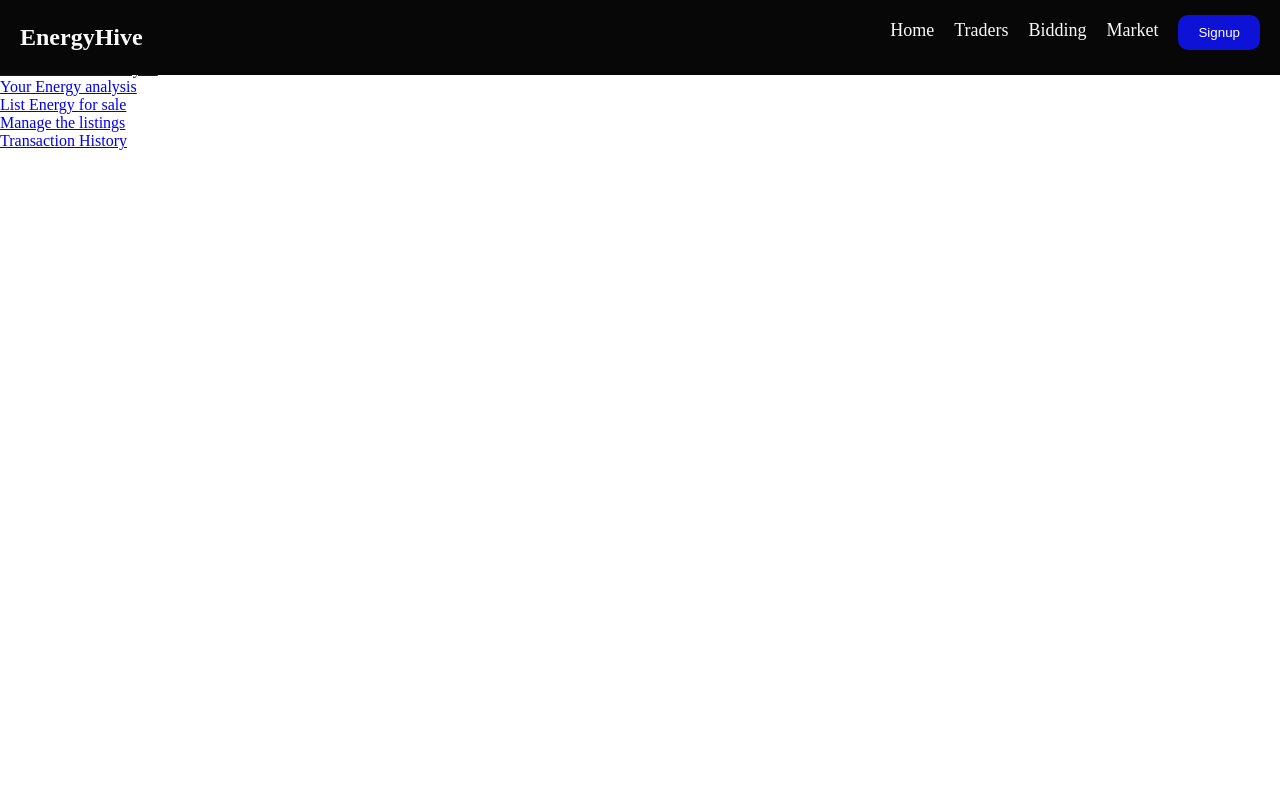
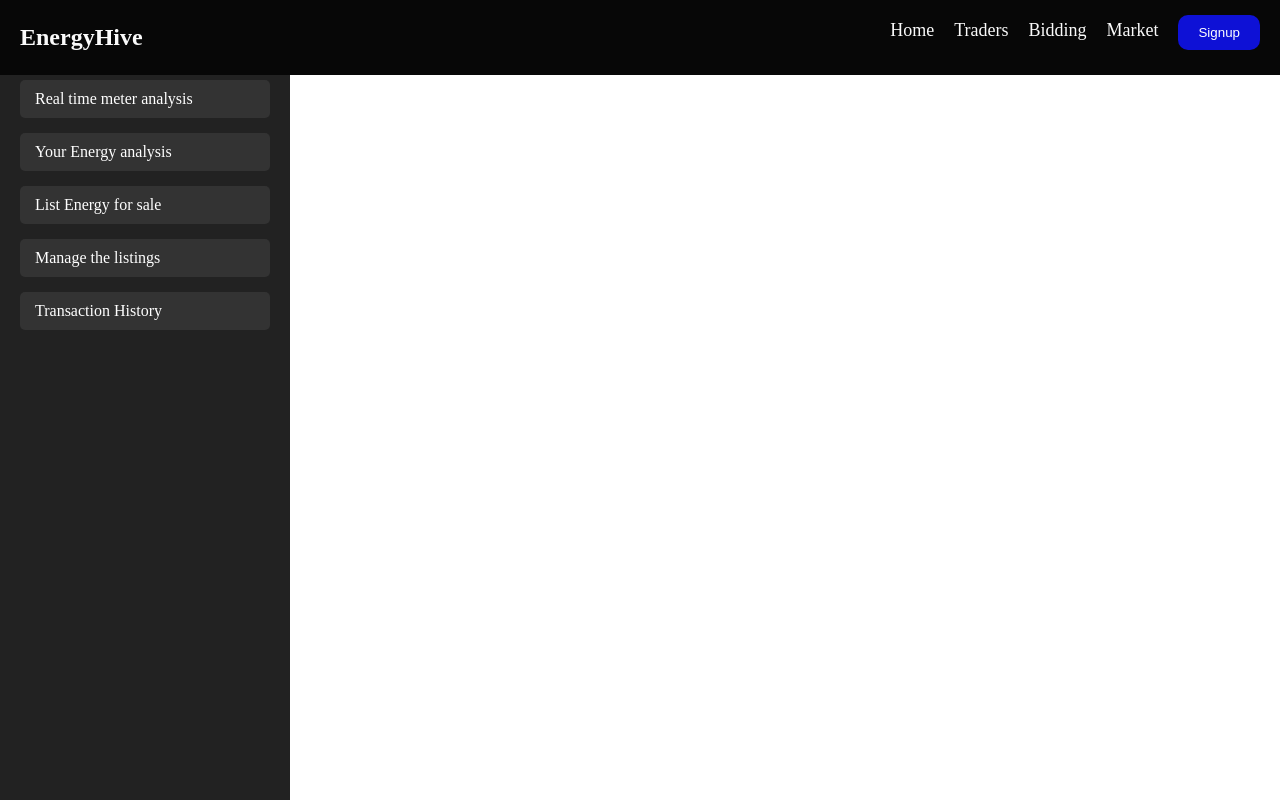
Before and after one commit to Abhishek-2400/Energy-Trading-Platform, a Next.js app: page /dashboard in a window 1280 px wide. Built offline with nearby package versions, Linux system fonts and the light colour scheme; no server answers.

Commit message:
corrected the css error

```diff
--- a/components/Dashboard/dashboard.css
+++ b/components/Dashboard/dashboard.css
@@ -6,6 +6,42 @@ html {
     overflow-x: hidden;
     /* Prevent horizontal scrolling */
 }
+
+.sidebar {
+    width: 250px;
+    height: calc(100vh - 60px);
+    /* Adjust based on navbar height */
+    background-color: #222;
+    /* Sidebar background */
+    color: white;
+    padding: 20px;
+    position: fixed;
+    left: 0;
+    top: 60px;
+    /* To place it below the navbar */
+    display: flex;
+    flex-direction: column;
+    gap: 15px;
+}
+
+.sidebar-item {
+    padding: 10px 15px;
+    background-color: #333;
+    border-radius: 5px;
+    transition: background 0.3s ease;
+}
+
+.sidebar-item a {
+    text-decoration: none;
+    color: white;
+    font-size: 16px;
+    display: block;
+}
+
+.sidebar-item:hover {
+    background-color: #444;
+}
+
 
 .navbar {
     position: absolute;
--- a/src/app/analysis/realtimereading/page.css
+++ b/src/app/analysis/realtimereading/page.css
@@ -1,37 +1,31 @@
-/* App.css or your preferred CSS file */
+/* EnergyTradingPlatform.css */
 
-.chartcont {
+.dashboard-page {
   display: flex;
-    justify-content: center;
+  flex-direction: column;
   align-items: center;
-    flex-direction: column;
-    margin-top: 150px;
-    margin-left: 150px;
+  padding: 20px;
+  font-family: Arial, sans-serif;
+  margin-top: 100px;
 }
 
-h2 {
-    color: #333;
-    margin-bottom: 20px;
-    font-family: 'Arial', sans-serif;
-    text-align: center;
-    /* Center the heading */
+.dashboard-content {
+  flex: 1;
+  padding: 20px;
+  background-color: #fff;
+  box-shadow: 0px 4px 8px rgba(0, 0, 0, 0.1);
+  border-radius: 8px;
 }
 
-canvas {
-
-    /* margin-left: 200px; */
-
-    width: 70% !important;
-    /* Make canvas width responsive */
-    height: 70% !important;
-    /* Make canvas height responsive */
+.content-layout {
+  display: flex;
+  width: 100%;
+  max-width: 800px;
+  margin-left: 320px;
+  /* Sidebar offset */
+  transition: margin-left 0.3s ease;
 }
 
-
-
-
-
-/* EnergyTradingPlatform.css */
 .card {
   background: white;
   border-radius: 12px;
--- a/src/app/dashboard/page.css
+++ b/src/app/dashboard/page.css
@@ -11,6 +11,7 @@
 
 .dashboard-content {
     margin-left: 250px;
+    flex: 1 1;
     /* Same width as the sidebar */
     padding: 20px;
     flex-grow: 1;
--- a/src/app/dashboard/page.js
+++ b/src/app/dashboard/page.js
@@ -9,7 +9,9 @@ const DashboardPage = () => {
         <div className="dashboard-page">
             <Navbar />
             <div className="content-layout">
-                <UserDashboard />
+                <div className="sidebar">
+                    <UserDashboard />
+                </div>
                 <div className="dashboard-content">
                     {/* Content for each dashboard item goes here */}
                 </div>
```
Also changed, not shown: src/app/analysis/realtimereading/page.js (+16 -228 lines), 1 other file (tests, documents, lock files or other folders). Lines whose indentation alone changed are shown as unchanged.
